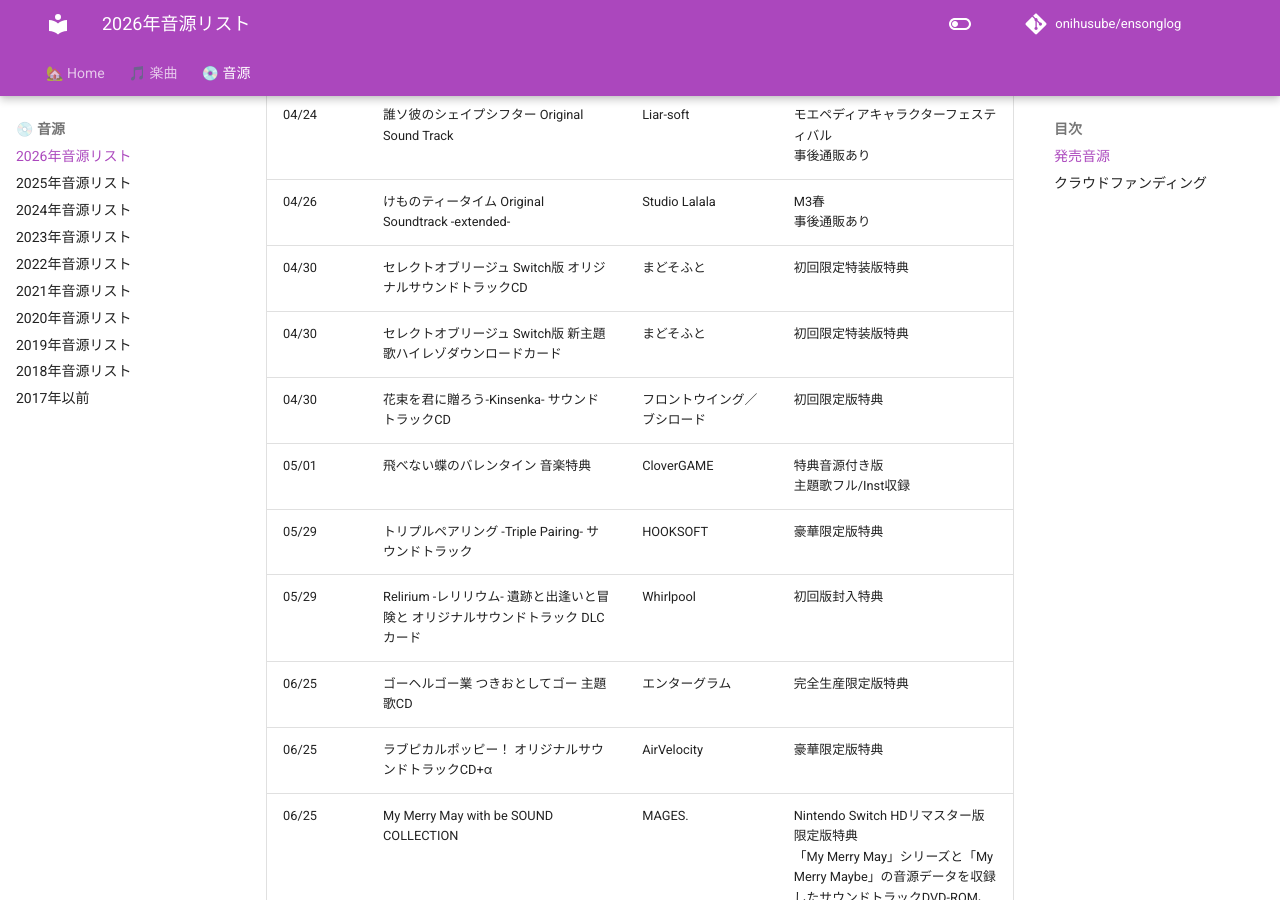
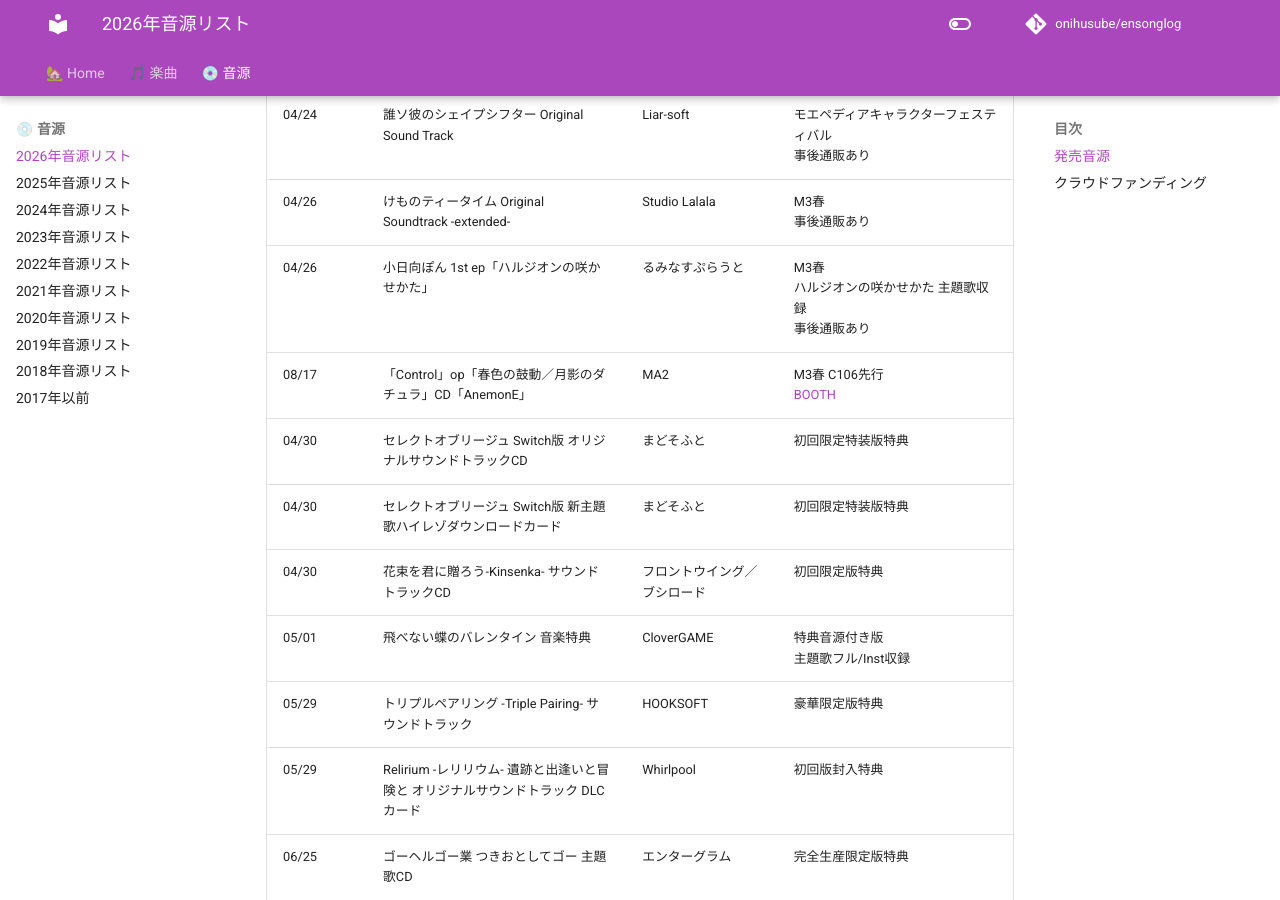
Before and after one commit to onihusube/ensonglog, an MkDocs documentation site: the page built from docs/2026/音源.md, in a window 1280 px wide and 900 px high, scrolled down 3881 px. Built offline with MkDocs 1.6.1 and Material for MkDocs 9.7.7, drawn with Linux system fonts in a browser that asks for light colours; comment, search, counter and statistics services are not loaded.

Commit message:
M3音源追加

```diff
--- a/docs/2026/音源.md
+++ b/docs/2026/音源.md
@@ -62,6 +62,8 @@
 | 04/24 | OVERDRIVE 20th Anniversary LEGEND ROCK’N’ROLL BEST | OVERDRIVE | OVERDRIVE 20th ANNIVERSARY FESTIVAL「LAST GIG returns!」 物販 </br> 9枚組でライブバージョンを含む合計150曲以上収録 |
 | 04/24 | 誰ソ彼のシェイプシフター Original Sound Track | Liar-soft | モエペディアキャラクターフェスティバル </br> 事後通販あり |
 | 04/26 | けものティータイム Original Soundtrack -extended- | Studio Lalala | M3春 </br> 事後通販あり |
+| 04/26 | 小日向ぽん 1st ep「ハルジオンの咲かせかた」 | るみなすぷらうと | M3春 </br> ハルジオンの咲かせかた 主題歌収録 </br> 事後通販あり |
+| 08/17 | 「Control」op「春色の鼓動／月影のダチュラ」CD「AnemonE」 | MA2 | M3春 C106先行 </br> [BOOTH](https://masquaregames.booth.pm/items/7166132) |
 | 04/30 | セレクトオブリージュ Switch版 オリジナルサウンドトラックCD | まどそふと | 初回限定特装版特典 |
 | 04/30 | セレクトオブリージュ Switch版 新主題歌ハイレゾダウンロードカード | まどそふと | 初回限定特装版特典 |
 | 04/30 | 花束を君に贈ろう-Kinsenka- サウンドトラックCD | フロントウイング／ブシロード | 初回限定版特典 |
```
